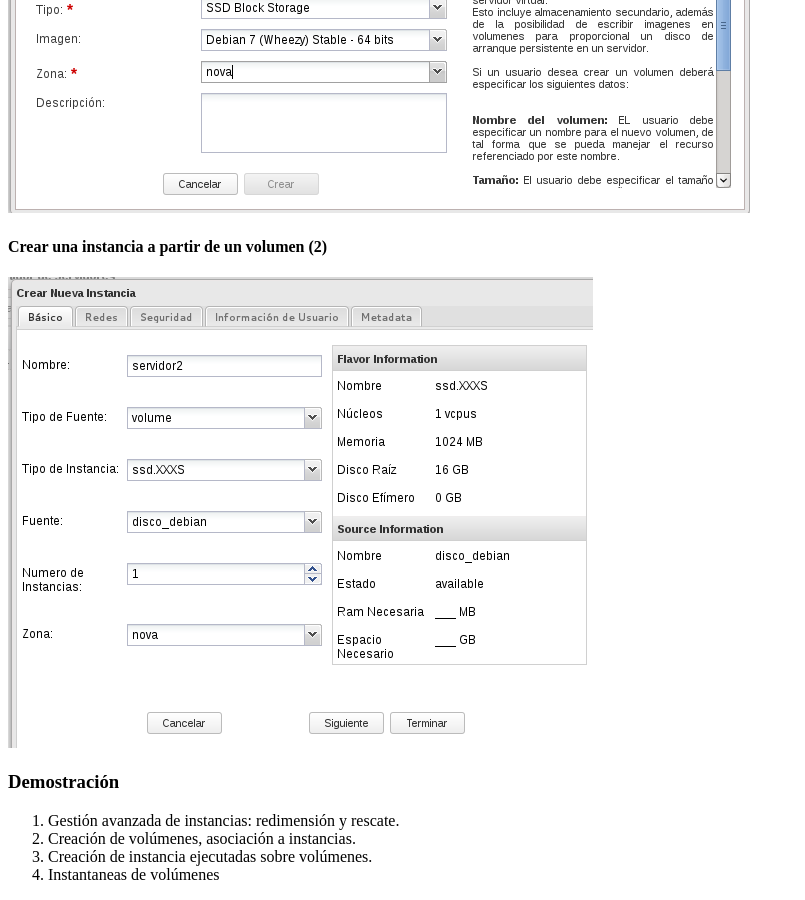
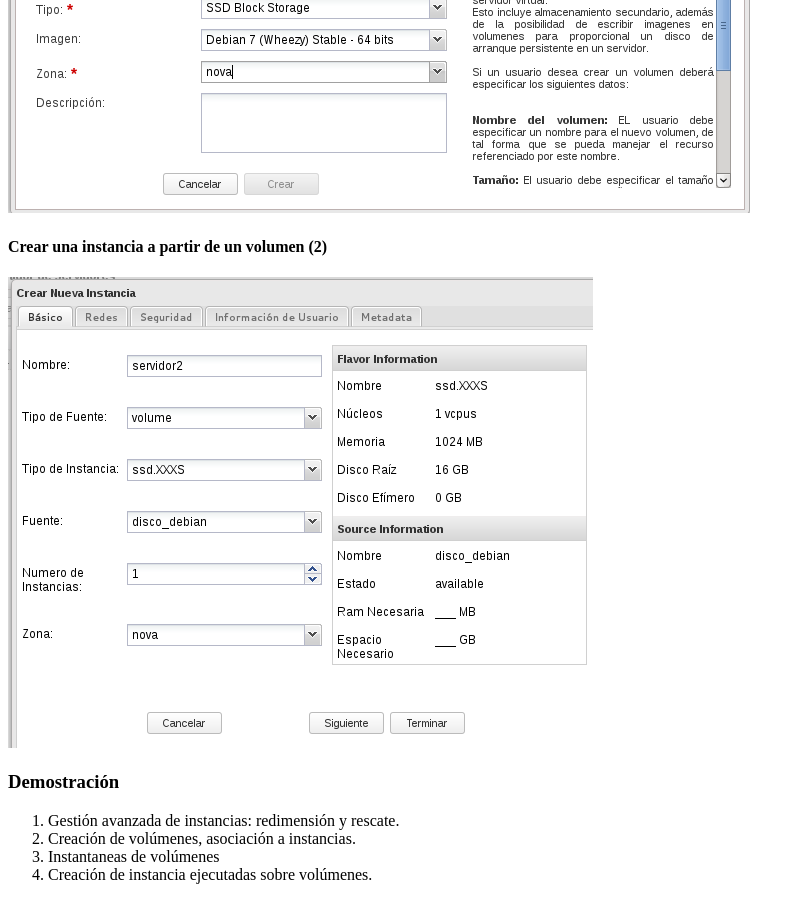
Before and after one commit to iesgn/cloud2, a Jekyll site: the page built from curso/u3/presentacion.html, in a window 1280 px wide and 900 px high, scrolled down 3879 px. Shown: the whole window, without its empty margins (0-805 px from the left). Built offline with Jekyll 4.4.1, drawn with Linux system fonts in a browser that asks for light colours; part of the change alters nothing that is shown.

Commit message:
Presentación modificación

```diff
--- a/curso/u3/presentacion.html
+++ b/curso/u3/presentacion.html
@@ -87,6 +87,6 @@ tema: sky
           <ol>
             <li>Gestión avanzada de instancias: redimensión y rescate.</li>
             <li>Creación de volúmenes, asociación a instancias.</li>
+            <li>Instantaneas de volúmenes</li>
             <li>Creación de instancia ejecutadas sobre volúmenes.</li>
-            <li>Instantaneas de volúmenes</li>
       </section>
```
